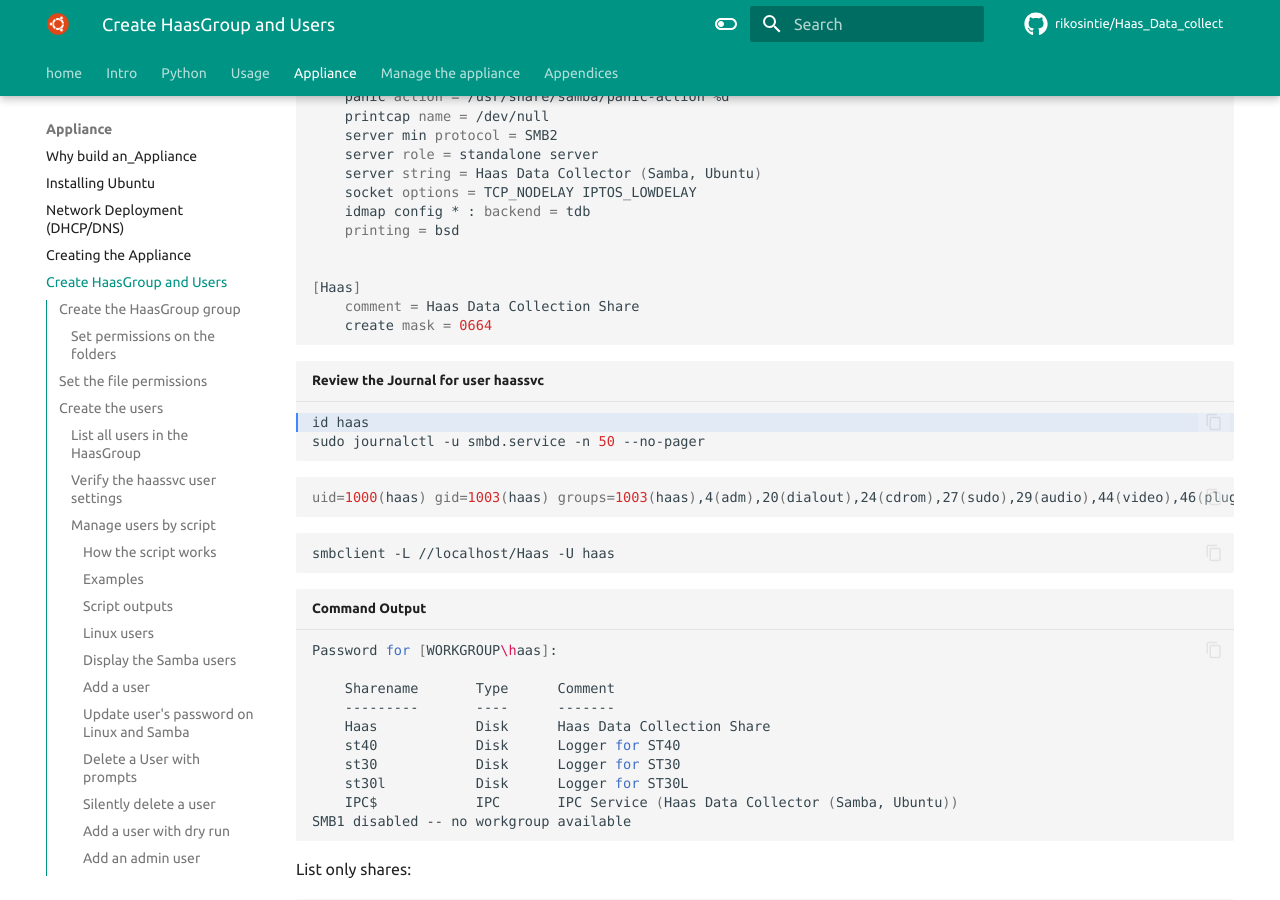
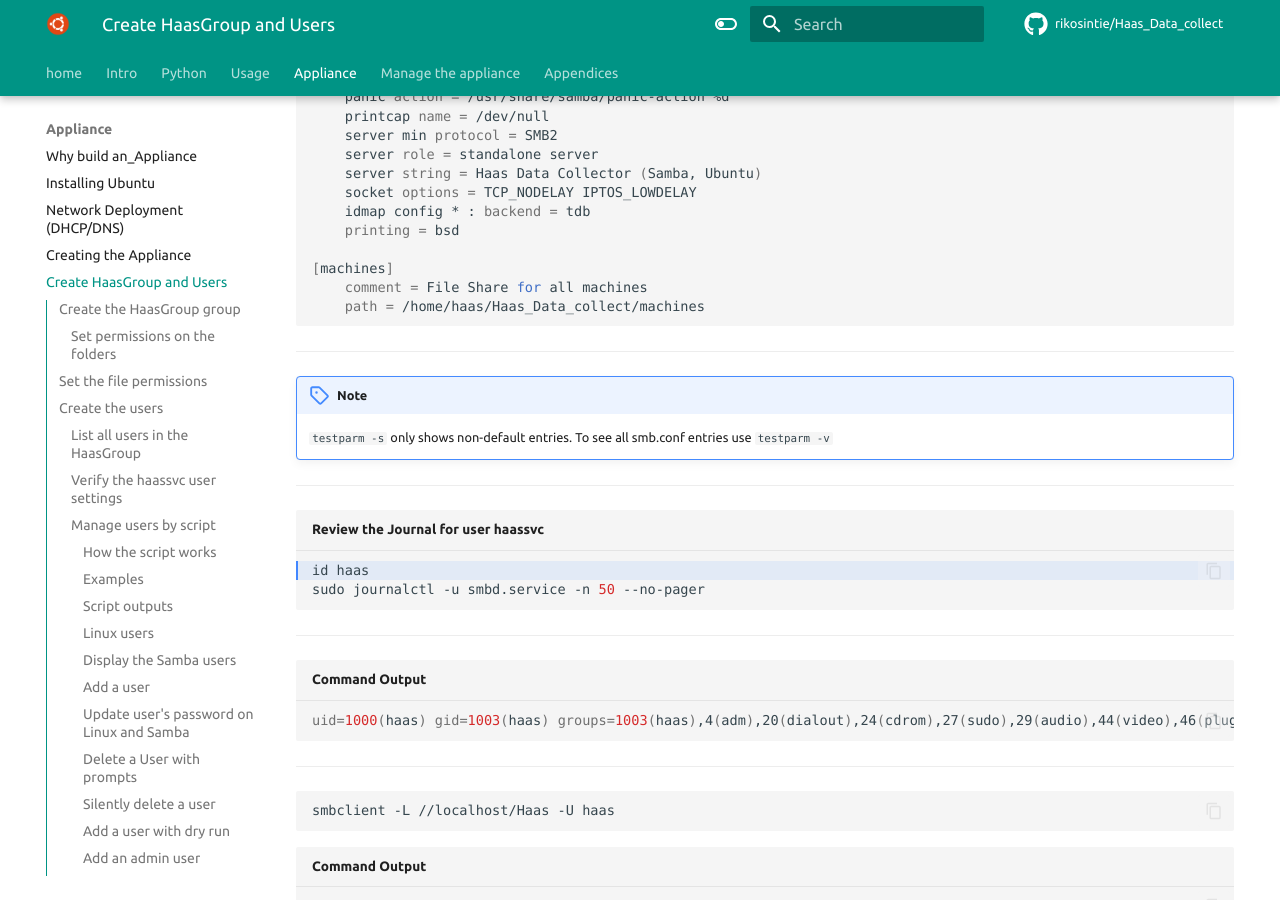
Before and after one commit to rikosintie/Haas_Data_collect, an MkDocs documentation site: the page built from docs/build_the_appliance/create-groups.md, in a window 1280 px wide and 900 px high, scrolled down 11864 px. Built offline with MkDocs 1.6.1 and Material for MkDocs 9.7.7, drawn with Linux system fonts in a browser that asks for light colours; some web fonts are replaced; comment, search, counter and statistics services are not loaded.

Commit message:
Git Title: create-groups.md: Formatting

````diff
--- a/docs/build_the_appliance/create-groups.md
+++ b/docs/build_the_appliance/create-groups.md
@@ -540,7 +540,7 @@ cat manage_users.sh
 
 ## Troubleshooting
 
-Samba includes a utility called `testparm` that reads the `/etc/samba/smb.conf` file. The `-s` argument reads the file  and reports any errors at the top of the output. It displays the entire smb/conf file so you will have to scroll up to see any errors.
+Samba includes a utility called `testparm` that reads the `/etc/samba/smb.conf` file. The `-s` argument reads the file and reports any errors at the top of the output. It displays the entire smb/conf file so you will have to scroll up to see any errors.
 
 ```bash hl_lines='1'
 testparm -s
@@ -572,20 +572,30 @@ Server role: ROLE_STANDALONE
     idmap config * : backend = tdb
     printing = bsd
 
+[machines]
+    comment = File Share for all machines
+    path = /home/haas/Haas_Data_collect/machines
+```
 
-[Haas]
-    comment = Haas Data Collection Share
-    create mask = 0664
-```
+----------------------------------------------------------------
+
+!!! note
+    `testparm -s` only shows non-default entries. To see all smb.conf entries use `testparm -v`
+
+----------------------------------------------------------------
 
 ```bash title='Review the Journal for user haassvc' hl_lines='1'
 id haas
 sudo journalctl -u smbd.service -n 50 --no-pager
 ```
 
-```bash
+----------------------------------------------------------------
+
+```bash title='Command Output'
 uid=1000(haas) gid=1003(haas) groups=1003(haas),4(adm),20(dialout),24(cdrom),27(sudo),29(audio),44(video),46(plugdev),60(games),100(users),995(input),992(render),107(netdev),1000(gpio),1001(spi),1002(i2c),1004(HaasGroup)
 ```
+
+----------------------------------------------------------------
 
 ```bash
 smbclient -L //localhost/Haas -U haas
@@ -604,6 +614,8 @@ Password for [WORKGROUP\haas]:
 SMB1 disabled -- no workgroup available
 ```
 
+----------------------------------------------------------------
+
 List only shares:
 
 ```bash
@@ -615,6 +627,8 @@ Service      pid     Machine       Connected at                     Encryption
 ---------------------------------------------------------------------------------------------
 Haas         531619  192.168.10.113 Tue Mar 24 16:38:21 2026 PDT
 ```
+
+----------------------------------------------------------------
 
 List `locked files`
 
@@ -631,6 +645,8 @@ Pid          User(ID)   DenyMode   Access      R/W        Oplock           Share
 531619       1000       DENY_NONE  0x100081    RDONLY     NONE             /home/haas/Haas_Data_collect   .   Tue Mar 24 16:38:27 2026
 531619       1000       DENY_NONE  0x100081    RDONLY     NONE             /home/haas/Haas_Data_collect   .   Tue Mar 24 16:38:27 2026
 ```
+
+----------------------------------------------------------------
 
 Managing Locked Files
 If a file is inappropriately locked (e.g., a client disconnected improperly), you can identify the process and kill it:
````
